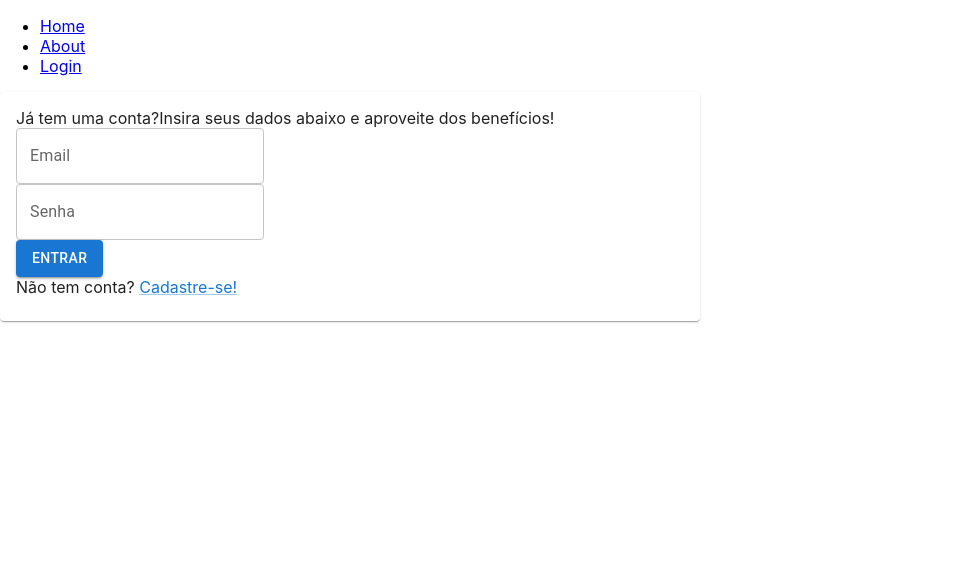
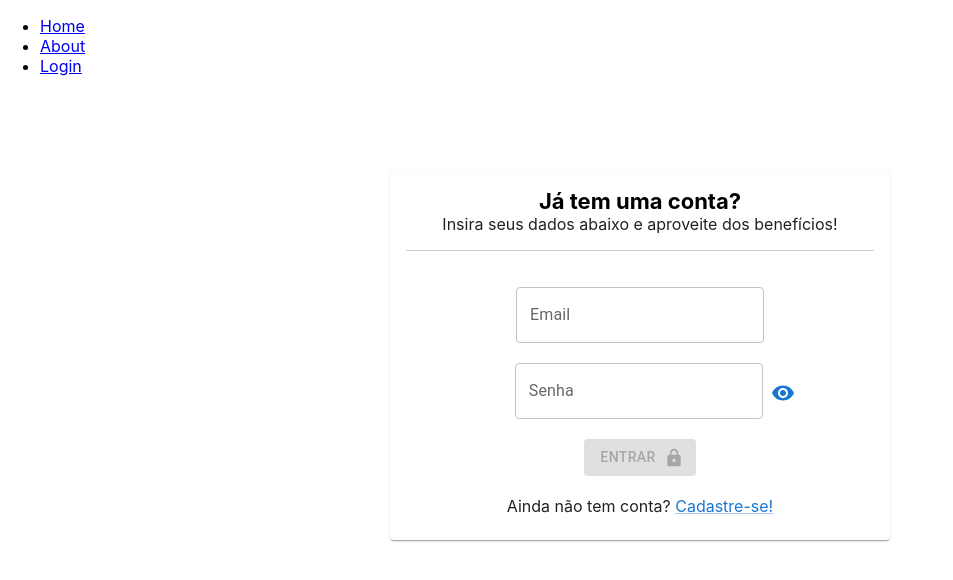
Before and after one commit to zizima100/PerfectPlate, a React (Create React App) app in the folder my-app/: page /login in a window 1280 px wide. Shown: the top 580 px of the page, without its empty margins (0-953 px from the left). Built offline with nearby package versions, Linux system fonts and the light colour scheme.

Commit message:
feat: adjusted layout and field validations

```diff
--- a/my-app/src/pages/login/LoginScreen.js
+++ b/my-app/src/pages/login/LoginScreen.js
@@ -1,12 +1,41 @@
-import './LoginScreenStyle.module.css';
+import './LoginScreenStyle.css';
 import React, {useState} from "react";
-import {Button, Card, CardContent, Link, TextField} from "@material-ui/core";
+import {Button, Card, CardContent, IconButton, Link, TextField} from "@material-ui/core";
+import {Lock, Visibility} from "@material-ui/icons";
+
+const INITIAL_STATE = {
+    value: "",
+    touched: false,
+    hasError: true,
+};
 
 export default function LoginScreen() {
-    const [userData, setUserData] = useState({username: "", password: ""})
+    const [email, setEmail] = useState(INITIAL_STATE);
+    const [password, setPassword] = useState(INITIAL_STATE);
+    const [isPasswordVisible, setIsPasswordVisible] = useState(false);
+
+    const validateField = (value, field) => {
+        if (field === "email") {
+            return setEmail({
+                ...email,
+                touched: true,
+                hasError:
+                    value.length < 6 ||
+                    !value.includes("@")
+            });
+        }
+        if (field === "senha") {
+            return setPassword({
+                ...password,
+                touched: true,
+                hasError: value.length < 6
+            });
+        }
+    }
+
     return (
         <div className="mainLogin">
-            <Card sx={{ width: 700 }}>
+            <Card sx={{ width: 500 }}>
                 <CardContent>
                     <div className="pageTitle">
                         <span className="titleText">Já tem uma conta?</span>
@@ -15,31 +44,50 @@ export default function LoginScreen() {
                     </div>
                     <div className="inputRow">
                         <TextField
-                            id="user-email"
+                            error={email.hasError && email.touched}
                             label="Email"
                             placeholder="Insira seu email"
                             variant="outlined"
                             type="email"
-                            onChange={e => setUserData({...userData, username: e.target.value})}
-                            value={userData.username}
+                            onChange={e => setEmail({...email, value: e.target.value})}
+                            onBlur={e => validateField(e.target.value, "email")}
+                            value={email.value}
                         />
                     </div>
-                    <div className="inputRow">
-                        <TextField
-                            id="user-password"
-                            label="Senha"
-                            placeholder="Insira sua senha"
-                            variant="outlined"
-                            type="password"
-                            onChange={e => setUserData({...userData, password: e.target.value})}
-                            value={userData.password}
-                        />
+                    <div className="inputWrapper">
+                        <div className="inputRowWithIcon">
+                            <TextField
+                                error={password.hasError && password.touched}
+                                label="Senha"
+                                placeholder="Insira sua senha"
+                                variant="outlined"
+                                type={isPasswordVisible ? "text" : "password"}
+                                onChange={e => setPassword({...password, value: e.target.value})}
+                                onBlur={e => validateField(e.target.value, "senha")}
+                                value={password.value}
+                            />
+                            <div className="passwordVisibleIcon" onClick={() => setIsPasswordVisible(!isPasswordVisible)}>
+                                <IconButton color="primary" component="span">
+                                    <Visibility />
+                                </IconButton>
+                            </div>
+                        </div>
                     </div>
                     <div className="inputRow">
-                        <Button onClick={() => console.log(userData)} variant="contained">Entrar</Button>
+                        <Button
+                            disabled={
+                                (email.hasError && !(!email.touched && email.value !== "")) ||
+                                (password.hasError && !(!password.touched && password.value !== ""))
+                            }
+                            onClick={() => console.log(email, password)}
+                            variant="contained"
+                            endIcon={<Lock />}
+                        >
+                            Entrar
+                        </Button>
                     </div>
                     <div className="inputRow">
-                        <span>Não tem conta? <Link href="/register">Cadastre-se!</Link></span>
+                        <span>Ainda não tem conta? <Link href="/register">Cadastre-se!</Link></span>
                     </div>
                 </CardContent>
             </Card>
--- /dev/null
+++ b/my-app/src/pages/login/LoginScreenStyle.css
@@ -0,0 +1,21 @@
+.inputRow {
+    flex-direction: row;
+    justify-content: center;
+    display: flex;
+    padding-top: 2ch;
+}
+
+.inputRowWithIcon {
+    padding-left: 4.7vh;
+    flex-direction: row;
+    justify-content: center;
+    display: flex;
+    padding-top: 2ch;
+}
+
+.mainLogin {
+    padding-top: 10vh;
+    flex-direction: row;
+    justify-content: center;
+    display: flex;
+}
--- a/my-app/src/pages/login/LoginScreenStyle.module.css
+++ /dev/null
@@ -1,10 +0,0 @@
-.inputRow {
-    flex-direction: row;
-    justify-content: center;
-    display: flex;
-    padding-top: 2ch;
-}
-
-.mainLogin {
-    text-align: center;
-}
--- a/my-app/src/pages/register/RegisterScreen.js
+++ b/my-app/src/pages/register/RegisterScreen.js
@@ -1,4 +1,4 @@
-import './RegisterScreenStyle.module.css';
+import './RegisterScreenStyle.css';
 import React, {useState} from "react";
 import {
     Button,
@@ -67,21 +67,21 @@ export default function RegisterScreen() {
             return setAge({
                 ...age,
                 touched: true,
-                hasError: value < 0 || value > 120
+                hasError: value < 0 || value > 120 || value === ""
             });
         }
         if (field === "peso") {
             return setWeight({
                 ...weight,
                 touched: true,
-                hasError: value < 0
+                hasError: value < 0 || value === ""
             });
         }
         if (field === "altura") {
             return setHeight({
                 ...height,
                 touched: true,
-                hasError: value < 0 || value > 300
+                hasError: value < 0 || value > 300 || value === ""
             });
         }
         if (field === "sexo") {
@@ -102,16 +102,16 @@ export default function RegisterScreen() {
 
     const submit = () => {
         //FALTA INTEGRAÇÃO COM A API
-        setUserData({
-            email: email.value,
-            password: password.value,
-            name: name.value,
-            age: age.value,
-            sex: sex.value,
-            weight: weight.value,
-            height: height.value,
-            userType: userType.value
-        });
+        // setUserData({
+        //     email: email.value,
+        //     password: password.value,
+        //     name: name.value,
+        //     age: age.value,
+        //     sex: sex.value,
+        //     weight: weight.value,
+        //     height: height.value,
+        //     userType: userType.value
+        // });
         history.push("/login")
     }
     return (
@@ -160,7 +160,7 @@ export default function RegisterScreen() {
                         <div className="inputWrapper">
                             <TextField
                                 error={name.hasError && name.touched}
-                                label="Nome"
+                                label="Nome e sobrenome"
                                 placeholder="Insira seu nome completo"
                                 variant="outlined"
                                 type="text"
@@ -253,8 +253,8 @@ export default function RegisterScreen() {
                     <div className="inputRow">
                         <Button
                             disabled={
-                                email.hasError ||
-                                password.hasError ||
+                                (email.hasError && !(!email.touched && email.value !== "")) ||
+                                (password.hasError && !(!password.touched && password.value !== "")) ||
                                 name.hasError ||
                                 age.hasError ||
                                 sex.hasError ||
--- /dev/null
+++ b/my-app/src/pages/register/RegisterScreenStyle.css
@@ -0,0 +1,61 @@
+.inputRow {
+    flex-direction: row;
+    justify-content: center;
+    display: flex;
+    padding-top: 2ch;
+}
+
+.inputRowWithIcon {
+    padding-left: 4.7vh;
+    flex-direction: row;
+    justify-content: center;
+    display: flex;
+    padding-top: 2ch;
+}
+
+.separator {
+    background-color: black;
+    width: 100%;
+    height: 0.10vh;
+    margin: 2vh 0;
+    opacity: 0.2;
+}
+
+.pageTitle {
+    flex-direction: column;
+    display: flex;
+    justify-content: center;
+    align-items: center;
+}
+
+.titleText {
+    font-size: 22px;
+    font-weight: bold;
+    color: black;
+}
+
+.inputWithIcon {
+    flex-direction: row;
+    justify-content: center;
+    display: flex;
+}
+
+.passwordVisibleIcon {
+    padding-top: 1ch;
+}
+
+.inputWrapper {
+    padding-left: 2ch;
+    padding-right: 2ch;
+}
+
+.selectInputWrapper {
+    padding-right: 4ch;
+}
+
+.mainRegister {
+    padding-top: 10vh;
+    flex-direction: row;
+    justify-content: center;
+    display: flex;
+}
--- a/my-app/src/pages/register/RegisterScreenStyle.module.css
+++ /dev/null
@@ -1,30 +0,0 @@
-.inputRow {
-    flex-direction: row;
-    justify-content: center;
-    display: flex;
-    padding-top: 2ch;
-}
-
-.inputWithIcon {
-    flex-direction: row;
-    justify-content: center;
-    display: flex;
-}
-
-.passwordVisibleIcon {
-    padding-top: 1ch;
-}
-
-.inputWrapper {
-    padding-left: 2ch;
-    padding-right: 2ch;
-}
-
-.selectInputWrapper {
-    padding-right: 4ch;
-}
-
-.main {
-
-    text-align: center;
-}
```
